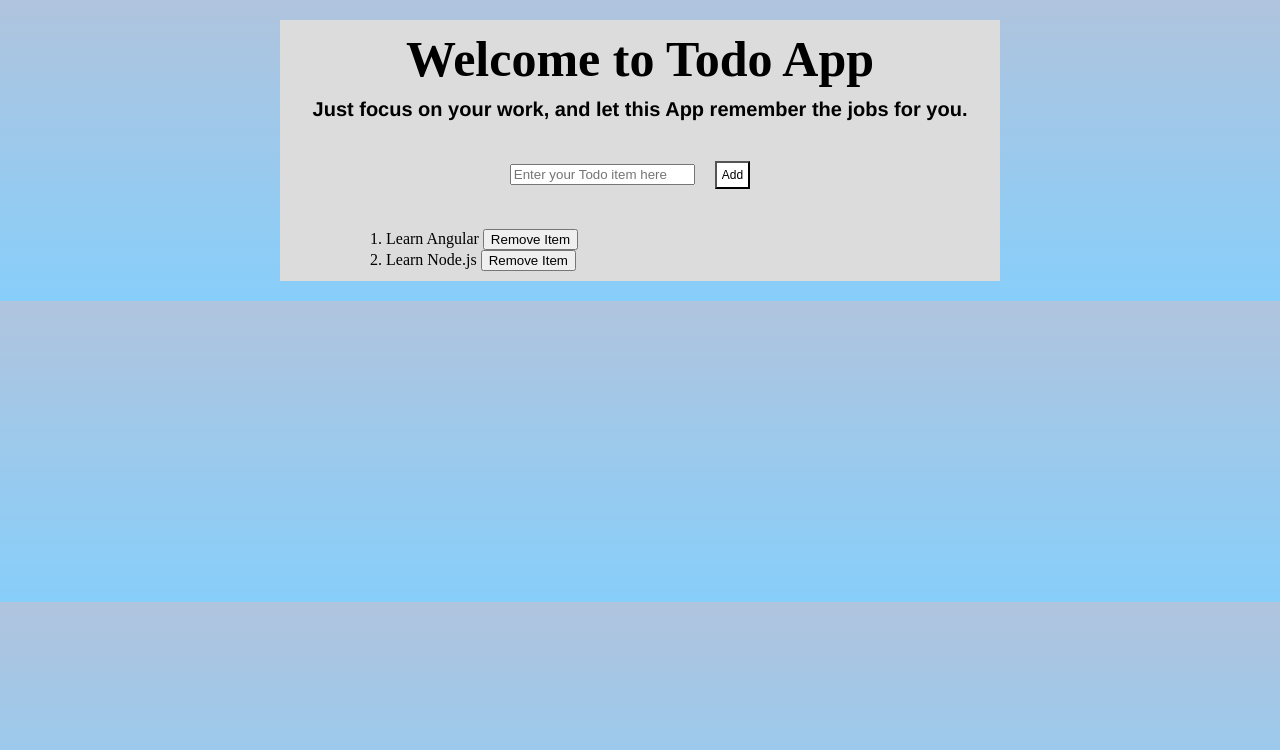
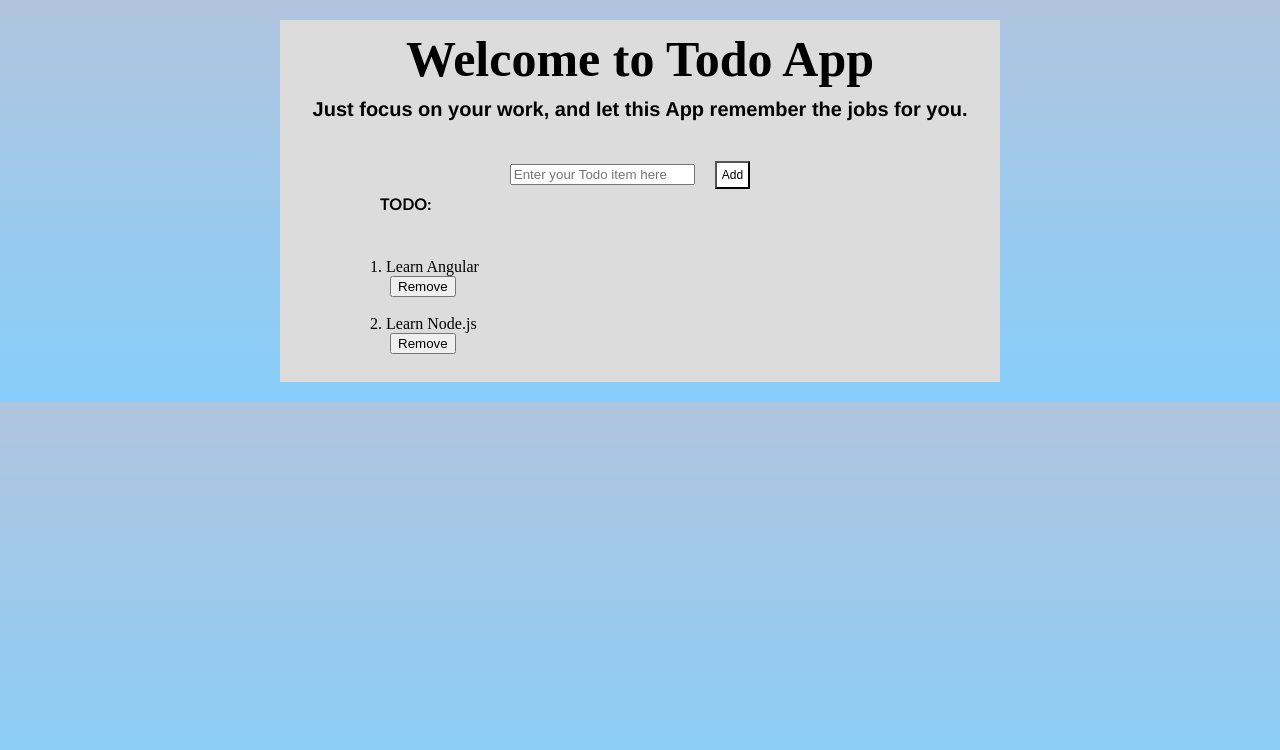
Before and after one commit to EmadBinAbid/hu-mean-workshop, an Angular app in the folder TodoApp/: page / in a window 1280 px wide. Shown: the top 750 px of the page. Built offline with nearby package versions, Linux system fonts and the light colour scheme.

Commit message:
Updated.

```diff
--- a/TodoApp/src/app/components/todo-input/todo-input.component.html
+++ b/TodoApp/src/app/components/todo-input/todo-input.component.html
@@ -1,5 +1,7 @@
 <div class="todo-input">
   <input [placeholder]="inputFieldPlaceHolder" (keyup.enter)="addItem()" [(ngModel)]="inputText">
   <button type="button" (click)="addItem()" class="buttons">{{inputButtonText}}</button> <br>
-  {{inputText}}
+  <div class="following-text">
+      TODO: {{inputText}}
+  </div>
 </div>
--- a/TodoApp/src/app/components/todo-input/todo-input.component.scss
+++ b/TodoApp/src/app/components/todo-input/todo-input.component.scss
@@ -14,3 +14,11 @@
     padding: 5px;
     margin: auto 20px;
 }
+
+.following-text
+{
+    text-align: left;
+    margin: 5px 80px;
+    font-weight: bold;
+    font-family: 'Gill Sans MT';
+}
--- a/TodoApp/src/app/components/todo-list/todo-list.component.html
+++ b/TodoApp/src/app/components/todo-list/todo-list.component.html
@@ -1,7 +1,13 @@
 <div class="todo-list">
   <div class="todo-list-item" *ngFor="let todoItem of list; let i=index">
-    {{i+1}}.
-    {{todoItem.todo}}
-    <button (click)="indexOfListItem(i)">Remove Item</button>
+    <div class="item">
+        {{i+1}}.
+        {{todoItem.todo}}
+    </div>
+
+    <div class="buttons">
+        <button type="button" (click)="indexOfListItem(i)">{{removeButtonText}}</button>
+    </div>
+    <br><br>
   </div>
 </div>
--- a/TodoApp/src/app/components/todo-list/todo-list.component.scss
+++ b/TodoApp/src/app/components/todo-list/todo-list.component.scss
@@ -2,3 +2,17 @@
 {
     margin: 0px 80px;
 }
+
+.item
+{
+    width: 500px;
+}
+
+.buttons
+{
+    text-align: center;
+    display: inline-block;
+    font-size: 12px;
+    padding: 0px;
+    margin: auto 20px;
+}
--- a/TodoApp/src/app/components/todo-list/todo-list.component.ts
+++ b/TodoApp/src/app/components/todo-list/todo-list.component.ts
@@ -6,6 +6,8 @@ import { Component, OnInit, Input, EventEmitter, Output } from '@angular/core';
   styleUrls: ['./todo-list.component.scss']
 })
 export class TodoListComponent implements OnInit {
+
+  removeButtonText="Remove";
 
   @Input() list = [];
 
```
